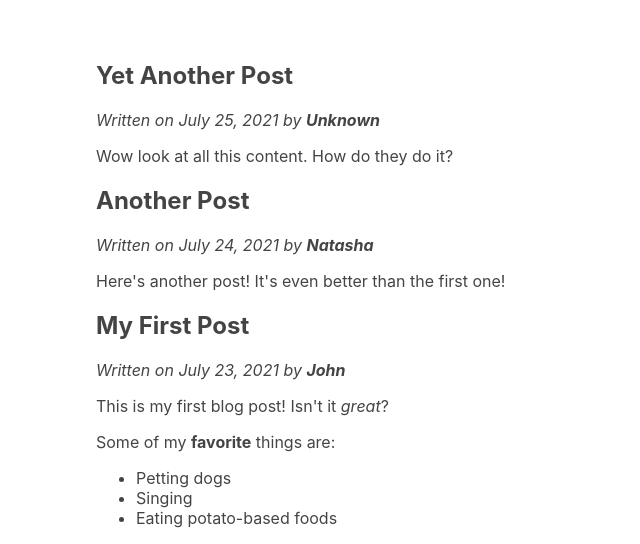
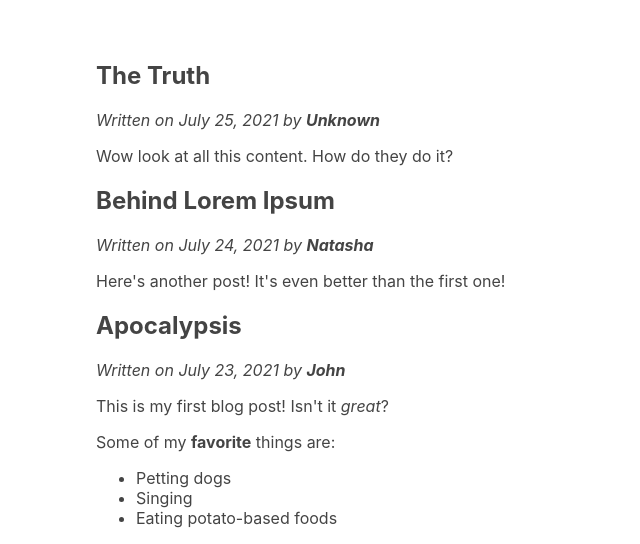
Before and after one commit to johncol/gatsby-getting-started-tutorial, a Gatsby site: page /blogs in a window 1280 px wide. Shown: the part 284-828 px from the top of the page, without its empty margins (0-640 px from the left). Built offline with nearby package versions, Linux system fonts and the light colour scheme; Gatsby itself is replaced by a stand-in of ours.

Commit message:
Fix post titles

```diff
--- a/blog/apocalypsis.mdx
+++ b/blog/apocalypsis.mdx
@@ -1,5 +1,5 @@
 ---
-title: 'My First Post'
+title: 'Apocalypsis'
 date: '2021-07-23'
 author: 'John'
 ---
--- a/blog/behind-lorem-ipsum.mdx
+++ b/blog/behind-lorem-ipsum.mdx
@@ -1,5 +1,5 @@
 ---
-title: 'Another Post'
+title: 'Behind Lorem Ipsum'
 date: '2021-07-24'
 author: 'Natasha'
 ---
--- a/blog/the-truth.mdx
+++ b/blog/the-truth.mdx
@@ -1,5 +1,5 @@
 ---
-title: 'Yet Another Post'
+title: 'The Truth'
 date: '2021-07-25'
 author: 'Unknown'
 ---
```
